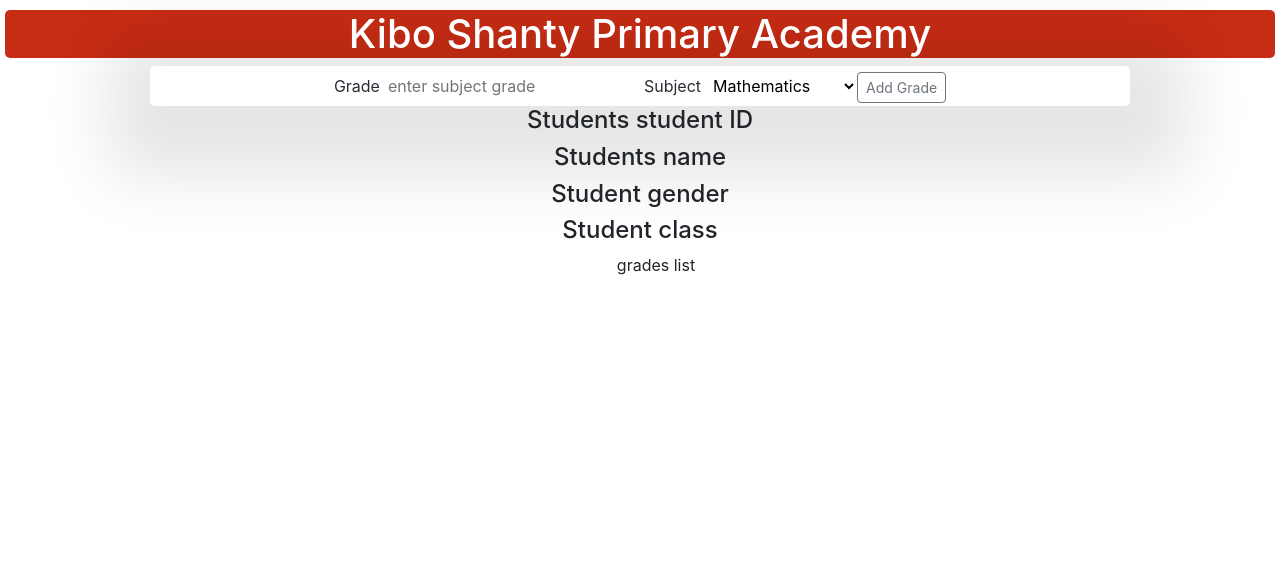
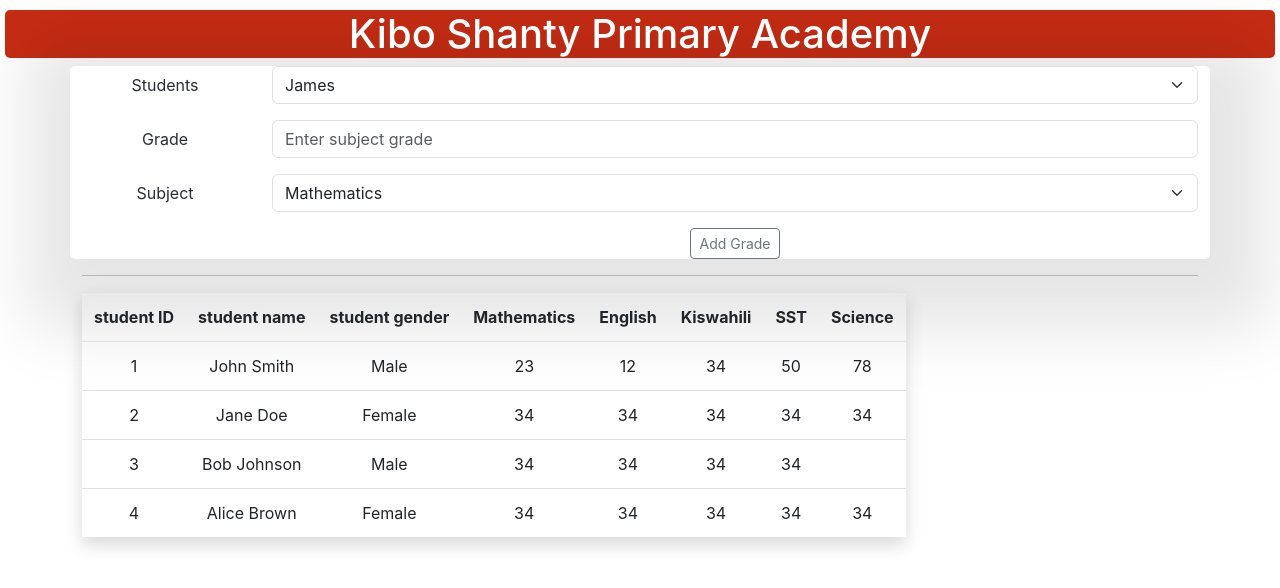
Before and after one commit to Andrew-Nzioki/school-management, a React (Create React App) app: page / in a window 1280 px wide. Shown: the top 588 px of the page. Built offline with nearby package versions, Linux system fonts and the light colour scheme; data requests are answered from the project's data file.

Commit message:
students table and form

```diff
--- a/db.json
+++ b/db.json
@@ -1,5 +1,49 @@
 {
-    "students":[
-        {"id":1, "name":"John"}
+    "students": [
+        {
+            "id": 1,
+            "name": "John Smith",
+            "class": "10A",
+            "gender": "Male",
+            "mathematics":23,
+            "english":12,
+            "kiswahili":34,
+            "science":50,
+            "sst":78
+
+        },
+        {
+            "id": 2,
+            "name": "Jane Doe",
+            "class": "10B",
+            "gender": "Female",
+            "mathematics":34,
+            "english":34,
+            "kiswahili":34,
+            "science":34,
+            "sst":34
+        },
+        {
+            "id": 3,
+            "name": "Bob Johnson",
+            "class": "10A",
+            "gender": "Male",
+            "mathematics":34,
+            "english":34,
+            "kiswahili":34,
+            "science":34,
+            "ss":34
+        },
+        {
+            "id": 4,
+            "name": "Alice Brown",
+            "class": "10C",
+            "gender": "Female",
+            "mathematics":34,
+            "english":34,
+            "kiswahili":34,
+            "science":34,
+            "sst":34
+        }
     ]
 }
--- a/src/App.css
+++ b/src/App.css
@@ -47,21 +47,89 @@
   margin-right: 5px;
 }
 .student-form {
-  margin-left: 150px;
-  margin-right: 150px;
+
   box-shadow: 8px 20px 65px 51px rgba(0,0,0,0.1);
   border-radius: 5px;
 }
 button,
 select,
-input {
-  border: none;
-  padding: 0.5rem;
-  border-radius: 4px;
-  font-size: 1rem;
-  background: var(--background-light);
 
-}
 label{
   color: #282c34;
 }
+/* CSS code */
+table {
+  margin-bottom: 1rem;
+  color: #212529;
+  vertical-align: top;
+  border-collapse: collapse;
+  box-shadow: 0 0.5rem 1rem rgba(0, 0, 0, 0.15);
+}
+
+th,
+td {
+  padding: 0.75rem;
+  vertical-align: top;
+  border-top: 1px solid #dee2e6;
+}
+
+thead th {
+  vertical-align: bottom;
+  border-bottom: 2px solid #dee2e6;
+}
+
+.table-striped tbody tr:nth-of-type(odd) {
+  background-color: rgba(0, 0, 0, 0.05);
+}
+
+.table-hover tbody tr:hover {
+  background-color: rgba(0, 0, 0, 0.075);
+}
+
+.table-primary,
+.table-primary > th,
+.table-primary > td {
+  background-color: #c6e0f5;
+}
+
+.table-primary th,
+.table-primary td,
+.table-primary thead th,
+.table-primary tbody + tbody {
+  border-color: #95c5ed;
+}
+
+@media screen and (max-width: 576px) {
+  /* Responsive styles for screens smaller than 576px */
+  table {
+    overflow-x: auto;
+    display: block;
+    white-space: nowrap;
+  }
+
+  th,
+  td {
+    display: block;
+    text-align: center;
+  }
+
+  th {
+    text-align: center !important;
+  }
+
+  tbody tr {
+    display: inline-block;
+    vertical-align: top;
+  }
+
+  tbody td {
+    display: inline-block;
+  }
+
+  tbody td:before {
+    content: attr(data-label);
+    display: inline-block;
+    font-weight: bold;
+    width: 70px;
+  }
+}
--- a/src/App.js
+++ b/src/App.js
@@ -1,15 +1,28 @@
-import "./App.css";
-import StudentInfo from "./components/StudentInfo";
-import SubjectGradeForm from "./components/SubjectGradeForm";
-import Header from "./components/Header";
+import  React,{useEffect,useState} from 'react'
+import "./App.css"
+
+import StudentInfo from "./components/StudentInfo"
+import SubjectGradeForm from "./components/SubjectGradeForm"
+import Header from "./components/Header"
+import StudentsList from "./components/StudentsList"
+
+const url='http://localhost:5000/students'
 function App() {
+ const [students,setStudents]=useState([])
+useEffect(()=>{
+  fetch(url)
+  .then(res=>res.json())
+  .then(data=>setStudents(data))
+},[])
   return (
     <div className="App">
       <Header />
-      <SubjectGradeForm />
-      <StudentInfo />
+      <SubjectGradeForm students={students}/>
+      <StudentInfo students={students}/>
+      <StudentsList students={students}/>
+
     </div>
   );
 }
 
-export default App;
+export default App
--- a/src/components/StudentInfo.js
+++ b/src/components/StudentInfo.js
@@ -1,13 +1,32 @@
-function StudentInfo() {
+function StudentInfo({ students }) {
   return (
-    <div>
-      <h4>Students student ID</h4>
-      <h4>Students name</h4>
-      <h4>Student gender </h4>
-      <h4>Student class </h4>
-     <ul>
-        grades list
-     </ul>
+    <div className="container my-3">
+      <hr />
+      <table>
+        <th>student ID</th>
+        <th>student name</th>
+        <th>student gender</th>
+        <th>Mathematics</th>
+        <th>English</th>
+        <th>Kiswahili</th>
+        <th>SST</th>
+        <th>Science</th>
+        <tbody>
+          {students.map((student) => (
+            <tr>
+              <td>{student.id}</td>
+              <td>{student.name}</td>
+              <td>{student.gender}</td>
+              <td>{student.mathematics}</td>
+              <td>{student.english}</td>
+              <td>{student.kiswahili}</td>
+
+              <td>{student.science}</td>
+              <td>{student.sst}</td>
+            </tr>
+          ))}
+        </tbody>
+      </table>
     </div>
   );
 }
--- a/src/components/SubjectGradeForm.js
+++ b/src/components/SubjectGradeForm.js
@@ -1,14 +1,34 @@
 function SubjectGradeForm() {
     return (
-    <div className="student-form">
-      <label>
+      <div className="student-form container">
+        <form>
+          <div className="row mb-3">
+            <label htmlFor="student-select" className="col-sm-2 col-form-label">
+              Students
+            </label>
+            <div className="col-sm-10">
+              <select className="form-select" id="student-select" name="students">
+                <option value="James">James</option>
+                <option value="Peter">Peter</option>
+              </select>
+            </div>
+          </div>
+
+          <div className="row mb-3">
+            <label htmlFor="grade-input" className="col-sm-2 col-form-label">
               Grade
-        <input text="text" placeholder="enter subject grade" />
             </label>
+            <div className="col-sm-10">
+              <input type="text" className="form-control" id="grade-input" placeholder="Enter subject grade" />
+            </div>
+          </div>
 
-      <label>
+          <div className="row mb-3">
+            <label htmlFor="subject-select" className="col-sm-2 col-form-label">
               Subject
-        <select name="subjects">
+            </label>
+            <div className="col-sm-10">
+              <select className="form-select" id="subject-select" name="subjects">
                 <option value="Mathematics">Mathematics</option>
                 <option value="English">English</option>
                 <option value="Kiswahili">Kiswahili</option>
@@ -20,11 +40,19 @@ function SubjectGradeForm() {
                 <option value="LITR">LITR</option>
                 <option value="MUSIC">MUSIC</option>
               </select>
-      </label>
+            </div>
+          </div>
+
+          <div className="row">
+            <div className="col-sm-10 offset-sm-2">
               <button type="submit" className="btn btn-outline-secondary btn-sm">
                 Add Grade
               </button>
             </div>
+          </div>
+        </form>
+      </div>
     );
   }
+
   export default SubjectGradeForm;
```
Also changed, not shown: src/components/StudentsList.js (+11 -0 lines), src/components/subjectForm.js (added). Lines whose indentation alone changed are shown as unchanged.
